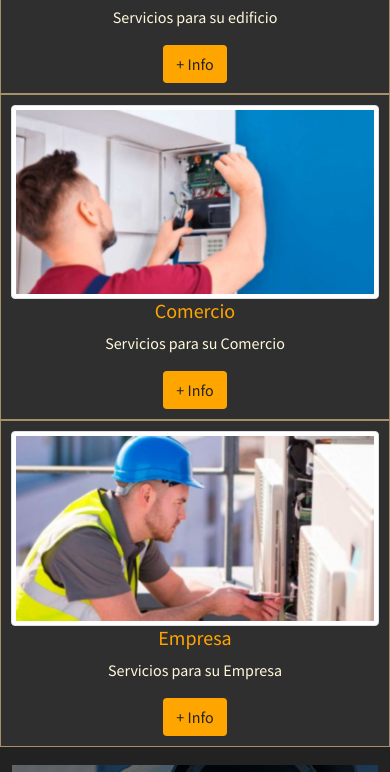
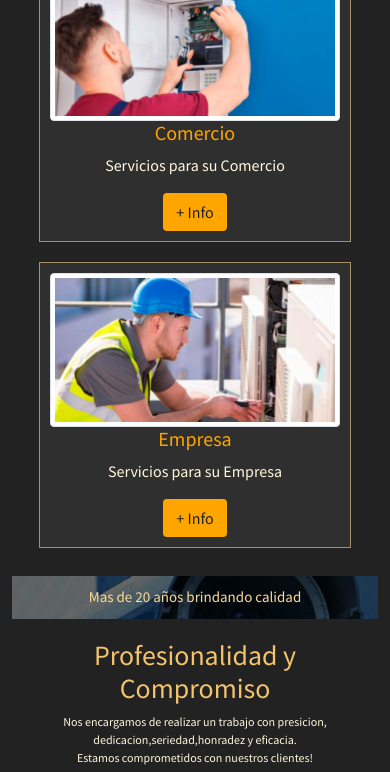
Before and after one commit to kro-ar/TPC--NET, a plain HTML site: page index.html in a window 390 px wide. Shown: the part 1151-1923 px from the top of the page. Drawn offline with nearby package versions, Linux system fonts and the light colour scheme.

Commit message:
Modificacion de resoluciones en dispositivos -768px en index

```diff
--- a/css/estilos.css
+++ b/css/estilos.css
@@ -146,3 +146,23 @@ header{
 .copy{
     color: #606060;
 }
+@media only screen and (max-width:576px) {
+    .card-servicios-row {
+        align-content: center;
+        justify-content: center;
+    }
+    .card-servicios{
+        width: 80%;
+    margin-top: 10px;
+    margin-bottom: 10px;
+    }
+}
+
+@media only screen and (max-width: 768px) {
+	.texto-banner {
+		font-size: 15px;
+	}
+    .section-nosotros p{
+        font-size: 12px;
+    }
+}
--- a/index.html
+++ b/index.html
@@ -79,29 +79,29 @@
       <!--servicios-->
       <div class="container-fluid">
         <h1 class="mt-2 text-center titulo">Ofrecemos Servicios a:</h1>
-        <section class="row py-2">
-          <article class="col-md-6 col-lg-3 card-servicios">
+        <section class="row py-2 card-servicios-row">
+          <article class=" col-sm-6 col-md-6 col-lg-3 card-servicios">
             <img src="img/hogar.jpg" alt="hogar-tpc-net-servicios" class="w-100 img-thumbnail">
             <h5 class="mini-titulo">Hogar</h5>
             <p>Servicios para su hogar</p>
             <a href="pages/servicios/hogar.html" class="btn btn-color">+ Info</a>
           </article>
 
-          <article class="col-md-6 col-lg-3 card-servicios">
+          <article class="col-sm-6  col-md-6 col-lg-3 card-servicios">
             <img src="img/edificio.jpg" alt="hogar-tpc-net-servicios" class="w-100 img-thumbnail">
             <h5 class="mini-titulo">Edificio</h5>
             <p>Servicios para su edificio</p>
             <a href="pages/servicios/edificio.html" class="btn btn-color">+ Info</a>
           </article>
 
-          <article class="col-md-6 col-lg-3 card-servicios">
+          <article class="col-sm-6 col-md-6 col-lg-3 card-servicios">
             <img src="img/comercio.jpg" alt="hogar-tpc-net-servicios" class="w-100 img-thumbnail">
             <h5 class="mini-titulo">Comercio</h5>
             <p>Servicios para su Comercio</p>
             <a href="pages/servicios/comercio.html" class="btn btn-color">+ Info</a>
           </article>
 
-          <article class="col-md-6 col-lg-3 card-servicios">
+          <article class="col-sm-6 col-md-6 col-lg-3 card-servicios">
             <img src="img/empresa.jpg" alt="hogar-tpc-net-servicios" class="w-100 img-thumbnail">
             <h5 class="mini-titulo">Empresa</h5>
             <p>Servicios para su Empresa</p>
```
